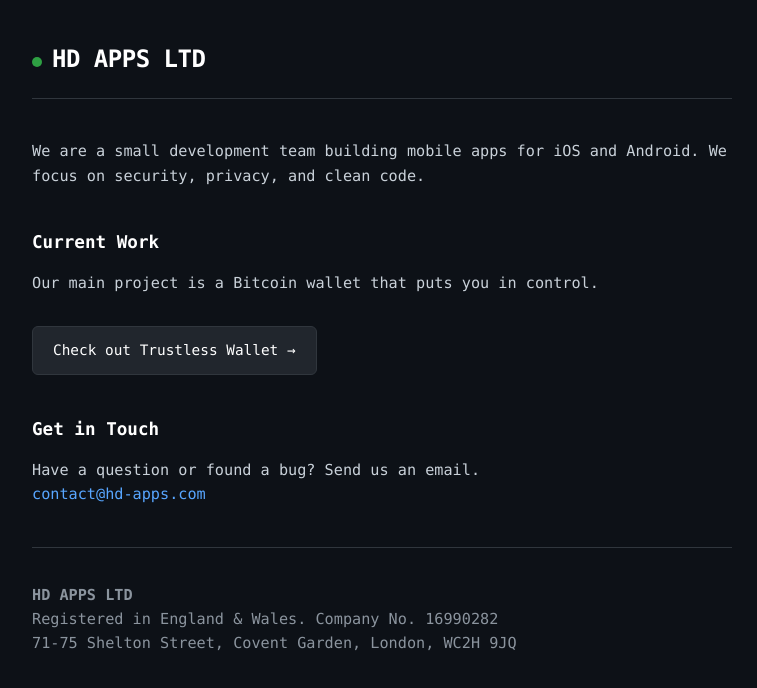
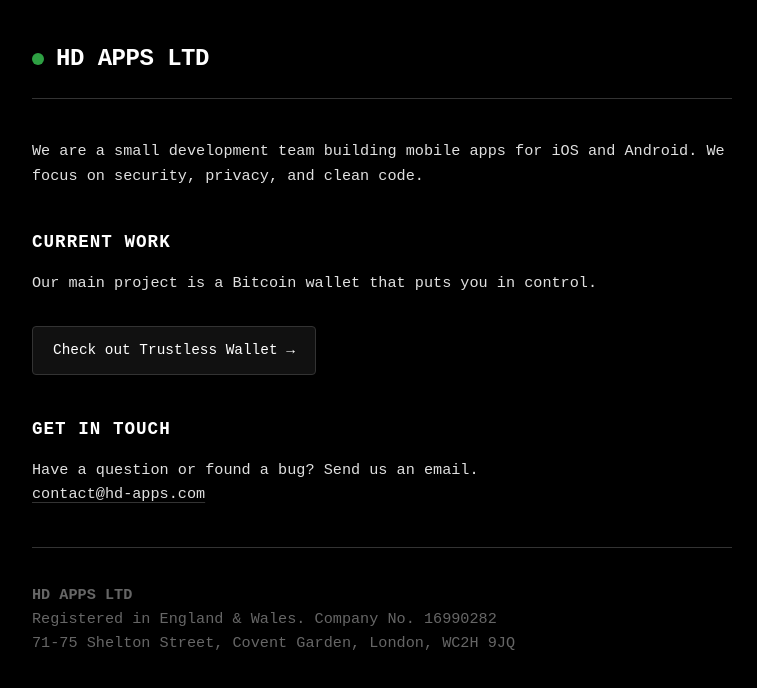
Before and after one commit to TrustlessWallet/hdapps, a plain HTML site: page index.html in a window 1280 px wide. Shown: the whole page, without its empty margins (258-1015 px from the left). Drawn offline with Linux system fonts and the light colour scheme.

Commit message:
Update index.html

```diff
--- a/index.html
+++ b/index.html
@@ -6,16 +6,16 @@
     <title>HD APPS LTD</title>
     <style>
         :root {
-            --bg-color: #0d1117;
-            --text-color: #c9d1d9;
-            --accent-color: #58a6ff;
-            --border-color: #30363d;
-            --button-bg: #21262d;
-            --button-hover: #30363d;
+            --bg-color: #000000;
+            --text-color: #e0e0e0;
+            --accent-color: #33ff00; /* Hacker Green for links/accents */
+            --border-color: #333333;
+            --button-bg: #111111;
+            --button-hover: #222222;
         }
 
         body {
-            font-family: 'SFMono-Regular', Consolas, 'Liberation Mono', Menlo, Courier, monospace;
+            font-family: 'Courier New', Courier, monospace; /* Strict Monospace */
             background-color: var(--bg-color);
             color: var(--text-color);
             line-height: 1.6;
@@ -39,20 +39,24 @@
             margin-bottom: 40px;
         }
 
+        /* Fixed Alignment */
         h1 {
             color: #ffffff;
             font-size: 1.5rem;
             margin: 0;
             letter-spacing: -0.5px;
+            display: flex;
+            align-items: center; /* Ensures vertical centering */
+            gap: 12px; /* Space between dot and text */
         }
 
         .status-dot {
-            height: 10px;
-            width: 10px;
+            height: 12px;
+            width: 12px;
             background-color: #2ea043;
             border-radius: 50%;
             display: inline-block;
-            margin-right: 10px;
+            /* No margins needed because of flex gap */
         }
 
         h2 {
@@ -60,6 +64,8 @@
             color: #ffffff;
             margin-top: 30px;
             margin-bottom: 15px;
+            text-transform: uppercase;
+            letter-spacing: 1px;
         }
 
         p {
@@ -68,12 +74,15 @@
         }
 
         a {
-            color: var(--accent-color);
-            text-decoration: none;
+            color: var(--text-color);
+            text-decoration: underline;
+            text-decoration-color: var(--border-color);
+            text-underline-offset: 4px;
         }
 
         a:hover {
-            text-decoration: underline;
+            color: #ffffff;
+            text-decoration-color: #ffffff;
         }
 
         /* Button Styling */
@@ -83,7 +92,7 @@
             color: #ffffff;
             padding: 12px 20px;
             border: 1px solid var(--border-color);
-            border-radius: 6px;
+            border-radius: 4px;
             font-size: 0.9rem;
             transition: all 0.2s ease;
             text-decoration: none;
@@ -92,7 +101,7 @@
 
         .btn:hover {
             background-color: var(--button-hover);
-            border-color: #8b949e;
+            border-color: #666;
             text-decoration: none;
         }
 
@@ -105,7 +114,7 @@
             padding-top: 20px;
             border-top: 1px solid var(--border-color);
             font-size: 0.75rem;
-            color: #8b949e;
+            color: #666;
         }
     </style>
 </head>
```
